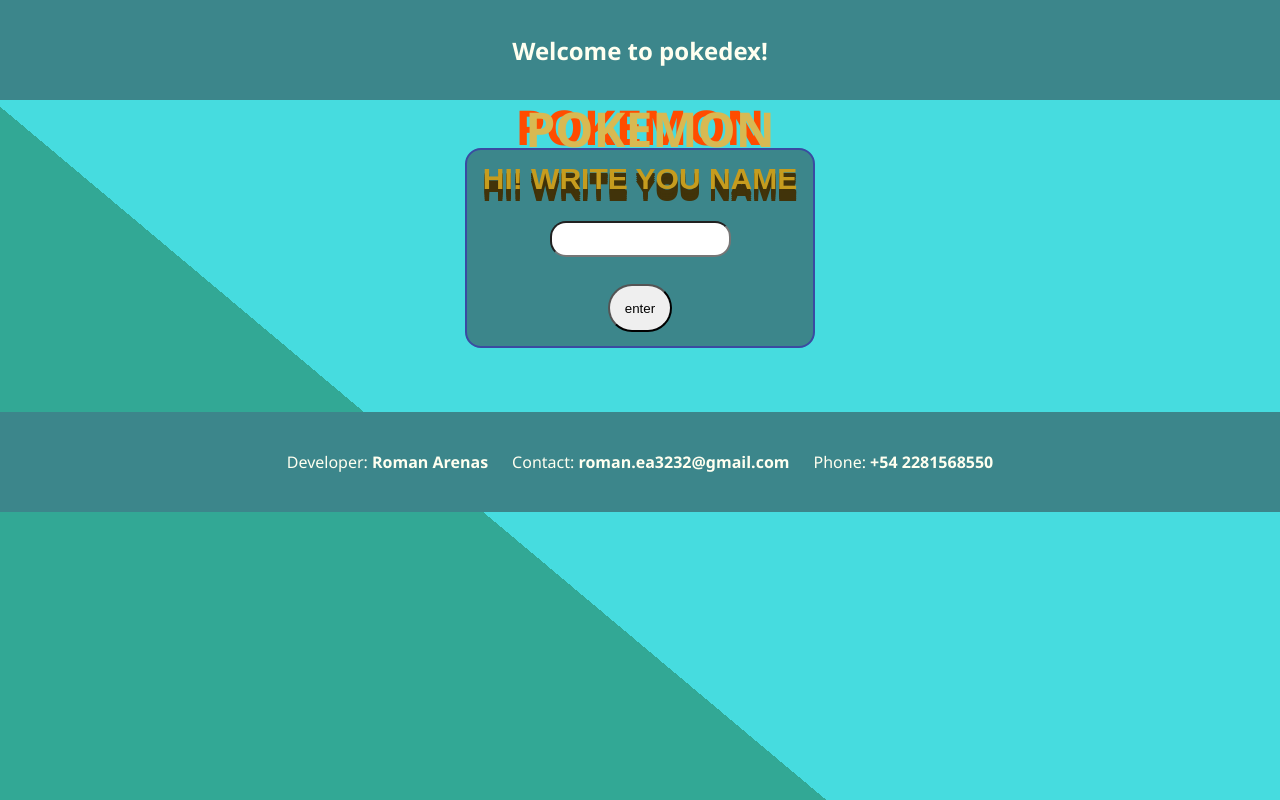
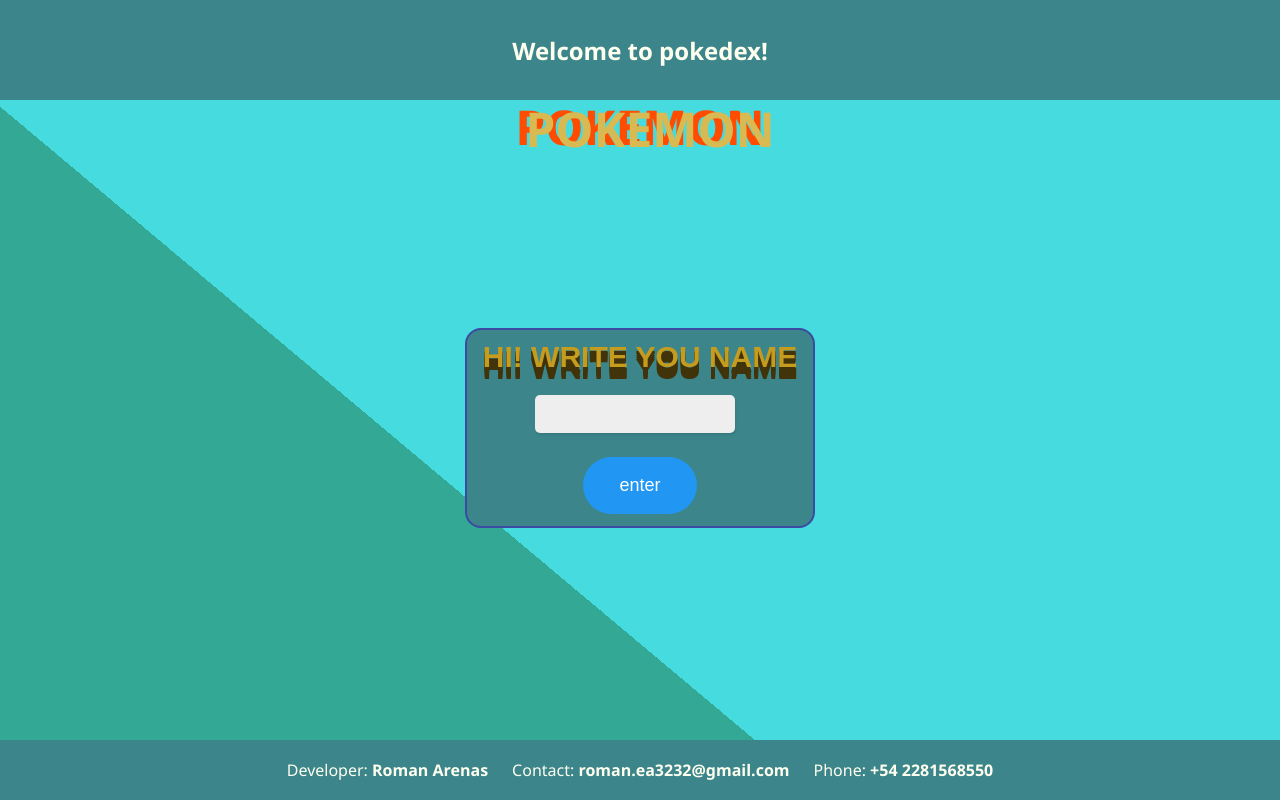
Before and after one commit to RomanArenas32/pokedex, a React (Vite) app: page /#/ in a window 1280 px wide. Built offline with nearby package versions, Linux system fonts and the light colour scheme.

Commit message:
add-index.js-and-modules

```diff
--- a/index.html
+++ b/index.html
@@ -2,7 +2,7 @@
 <html lang="en">
   <head>
     <meta charset="UTF-8" />
-    <link rel="icon" type="image/svg+xml" href="/vite.svg" />
+    <link rel="icon" type="image/svg+xml" href="./img/pokemon-6.svg" />
     <meta name="viewport" content="width=device-width, initial-scale=1.0" />
     <title>Vite + React</title>
   </head>
--- a/src/App.css
+++ b/src/App.css
@@ -32,6 +32,7 @@
     display: flex;
     flex-direction: column;
     color: white;
+    align-items: center;
 }
 
 .t-stroke {
@@ -71,8 +72,15 @@
 img {
     height: 220px;
 }
-
+.inputName-contenedor{
+    position: absolute;
+    width: 100%;
+    height: 70%;
+    display: grid;
+    place-items: center;
+}
 .bienvenida {
+    max-width: 100%;
     border: 2px solid rgb(58, 75, 161);
     height: 200px;
     display: grid;
@@ -80,7 +88,8 @@
     width: 350px;
     background-color: rgb(60, 134, 139);
     border-radius: 1rem;
-    margin: auto;
+    margin: 3.2rem;
+    align-items: center;
     font: bold 15px/1 arial;
     text-transform: uppercase;
     color: #c69c1e;
@@ -112,7 +121,7 @@
     margin-top: 3rem;
     margin-bottom: 3rem;
     display: grid;
-    grid-template-columns: 1fr 1fr;
+    grid-template-columns: 1fr 1fr 1fr;
     gap: 2rem;
 }
 
@@ -134,7 +143,7 @@
 }
 
 footer {
-    height: 100px;
+    height: 60px;
     background-color: rgb(60, 134, 139);
     color: ivory;
     display: flex;
@@ -146,7 +155,8 @@
     position: absolute;
     width: 100%;
     bottom: inherit;
-    margin-top: 4rem;
+    position: fixed;
+  bottom: 0;
 }
 
 @media (max-width: 768px) {
@@ -183,22 +193,126 @@
     justify-content: center;
     gap: 1rem;
 }
+.input-texto {
+    padding: 10px;
+    border: none;
+    border-radius: 5px;
+    background-color: #eee;
+    font-size: 16px;
+    color: #333;
+    width: 200px;
+    margin-right: 10px;
+    box-shadow: 1px 2px 3px rgba(0, 0, 0, 0.1);
+    transition: box-shadow 0.3s ease-in-out;
+  }
 
-button {
-    height: 3rem;
-    width: 4rem;
-    border-radius: 2rem;
+  .input-texto:focus {
+    outline: none;
+    box-shadow: 1px 2px 5px rgba(0, 0, 0, 0.2);
+  }
 
-}
+.btn-wave {
+    padding: 1em 2em;
+    font-size: 1.2em;
+    background-color: #2196f3;
+    color: #fff;
+    border: none;
+    border-radius: 3rem;
+    position: relative;
+    overflow: hidden;
+    transition: all 0.3s;
+  }
+  .btn-wave:hover {
+    cursor: pointer;
+  }
 
-input {
-    height: 2.2rem;
+  .btn-wave::before {
+    content: "";
+    position: absolute;
+    top: 50%;
+    left: 50%;
+    transform: translate(-50%, -50%) scale(0);
+    width: 0;
+    height: 0;
+    background-color: rgba(255, 255, 255, 0.5);
+    border-radius: 100%;
+    transition: all 0.6s;
+  }
+
+  .btn-wave:hover {
+    transform: scale(1.1);
+  }
+
+  .btn-wave:hover::before {
+    transform: translate(-50%, -50%) scale(3);
+    width: 200px;
+    height: 200px;
+  }
+
+
+
+/* Estilos para el select oculto */
+.custom-select select {
+    display: none;
+  }
+
+  /* Estilos para el contenedor */
+  .custom-select {
     text-align: center;
-    border-radius: 1rem;
-}
+    position: relative;
+    width: 200px;
+    height: 50px;
+    border-radius: 25px;
+    border: 2px solid #ccc;
+    overflow: hidden;
+    background: #fff;
+    box-shadow: 0px 0px 10px rgba(0, 0, 0, 0.2);
+  }
 
-select {
+  /* Estilos para la etiqueta */
+  .custom-select::before {
+    content: "";
+    position: absolute;
+    top: 0;
+    right: 0;
+    width: 50px;
     height: 50px;
-    width: 100px;
-    text-align: center;
-}
+    background: #ccc;
+    transition: all 0.3s ease-in-out;
+    z-index: 1;
+  }
+
+  /* Estilos para la flecha */
+  .custom-select::after {
+    content: "";
+    position: absolute;
+    top: 50%;
+    right: 15px;
+    transform: translateY(-50%);
+    width: 0;
+    height: 0;
+    border-style: solid;
+    border-width: 8px 5px 0 5px;
+    border-color: #fff transparent transparent transparent;
+    z-index: 2;
+  }
+
+  /* Estilos para las opciones */
+  .custom-select select option {
+    font-size: 16px;
+    color: #333;
+    background: #fff;
+    border: none;
+  }
+
+  /* Estilos para la opción seleccionada */
+  .custom-select select option:checked {
+    background: #ccc;
+    color: #fff;
+  }
+
+  /* Estilos para la etiqueta cuando se selecciona una opción */
+  .custom-select select:focus ~ ::before {
+    transform: translateX(-150%);
+    background: #1abc9c;
+  }
--- a/src/components/Footer.jsx
+++ b/src/components/Footer.jsx
@@ -1,4 +1,4 @@
-const Footer = () => {
+export  const Footer = () => {
   return (
     <footer>
       <ul className="footer-contact">
@@ -15,5 +15,3 @@
     </footer>
   );
 };
-
-export default Footer;
--- a/src/components/InputName.jsx
+++ b/src/components/InputName.jsx
@@ -3,7 +3,7 @@
 import { useNavigate } from "react-router-dom";
 import { changeName } from "../store/slices/name.slice";
 
-const InputName = () => {
+export const InputName = () => {
   const [userName, setUsername] = useState("");
 
 const navigate = useNavigate();
@@ -13,16 +13,19 @@
     navigate("/pokedex") //nos llevara a Pokedex.jsx
   }
   return (
-    <div className="bienvenida">
+    <div className="inputName-contenedor">
+
+     <div className="bienvenida">
       <h1>Hi! Write you name</h1>
       <input
         type="text"
         onChange={(e) => setUsername(e.target.value)}
         value={userName}
+        className="input-texto"
       />
-      <button onClick={enterName}>enter</button>
+      <button onClick={enterName} className="btn-wave">enter</button>
     </div>
+    </div>
+
   );
 };
-
-export default InputName;
--- a/src/components/Navar.jsx
+++ b/src/components/Navar.jsx
@@ -1,4 +1,4 @@
-const Navar = ()=>{
+ export const Navar = ()=>{
 
     return(
         <nav>
@@ -6,5 +6,3 @@
         </nav>
     )
 }
-
-export default Navar
--- a/src/components/Pokedex.jsx
+++ b/src/components/Pokedex.jsx
@@ -2,9 +2,9 @@
 import { useEffect, useState } from "react";
 import { useSelector } from "react-redux";
 import { useNavigate } from "react-router-dom";
-import PokedexDetails from "./PokedexDetails";
+import {PokedexDetails} from "./";
 
-const Pokedex = () => {
+export const Pokedex = () => {
   const username = useSelector((state) => state.name);
 
   const [pokemon, setPokemon] = useState([]);
@@ -41,11 +41,12 @@
           placeholder="Search pokemon"
           value={searchBy}
           onChange={(e) => setSearchBy(e.target.value)}
+          className="input-texto"
         />
-        <button className="search-button" onClick={searchPokemon}>
+        <button className="search-button btn-wave" onClick={searchPokemon}>
           Search
         </button>
-        <select onChange={changeType} name="" id="">
+        <select onChange={changeType} name="" id="" className="custom-select">
           {type.map((el) => (
             <option value={el.url} key={el.name}>
               {el.name}
@@ -64,4 +65,3 @@
     </div>
   );
 };
-export default Pokedex;
--- a/src/components/PokedexDetails.jsx
+++ b/src/components/PokedexDetails.jsx
@@ -2,7 +2,7 @@
 import { useEffect, useState } from "react";
 import { Link } from "react-router-dom";
 
-const PokedexDetails = ({ url }) => {
+export const PokedexDetails = ({ url }) => {
   const [poke, setPoke] = useState({});
 
   useEffect(() => {
@@ -18,5 +18,3 @@
     </Link>
   );
 };
-
-export default PokedexDetails;
--- a/src/components/PokedexId.jsx
+++ b/src/components/PokedexId.jsx
@@ -2,7 +2,7 @@
 import { useEffect, useState } from "react";
 import { useParams } from "react-router-dom";
 
-const PokedexId = () => {
+export const PokedexId = () => {
   const [pokemonUniq, setPokemonUniq] = useState({});
 
   const {id} = useParams();
@@ -20,5 +20,3 @@
     </div>
   );
 };
-
-export default PokedexId;
--- a/src/components/ProtectedRoutes.jsx
+++ b/src/components/ProtectedRoutes.jsx
@@ -1,7 +1,7 @@
 import { useSelector } from "react-redux";
 import { Navigate, Outlet } from "react-router-dom";
 
-const ProtectedRoutes = () => {
+export const ProtectedRoutes = () => {
   const nameUser = useSelector((state) => state.name);
   // Aquí va la condición. Puede ser una condición de cualquier tipo. Lo que
   // Importa es que valide si el usuario está loggeado o no
@@ -11,5 +11,3 @@
     return <Navigate to="/" />;
   } // Aquí le debemos decir la ruta a la que queremos llevar
 }; // al usuario si no está autenticado
-
-export default ProtectedRoutes;
--- a/src/main.jsx
+++ b/src/main.jsx
@@ -1,6 +1,6 @@
 import React from 'react';
 import ReactDOM from 'react-dom/client';
-import App from './App';
+import {App} from './App';
 import store from './store';
 import { Provider } from 'react-redux';
 
```
Also changed, not shown: src/App.jsx (+5 -13 lines), src/components/index.js (added, +7 -0 lines), img/pokemon-6.svg (added).
